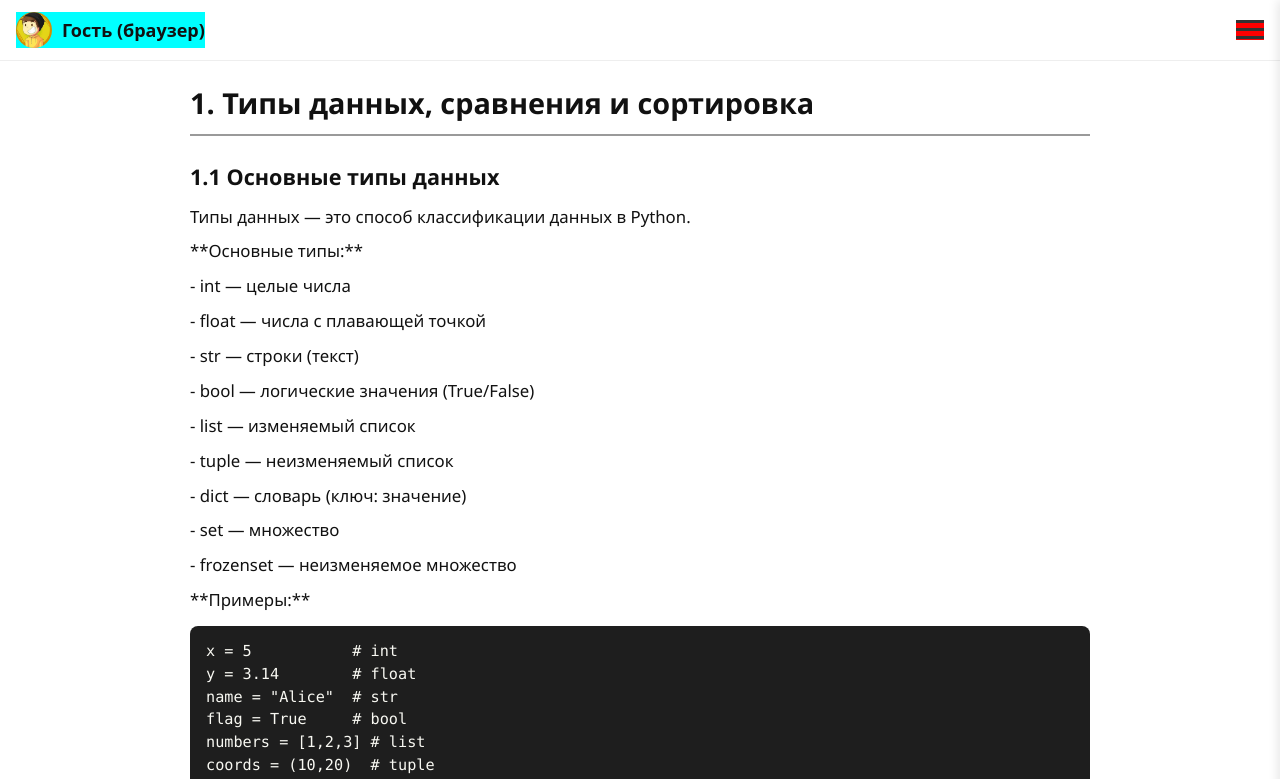
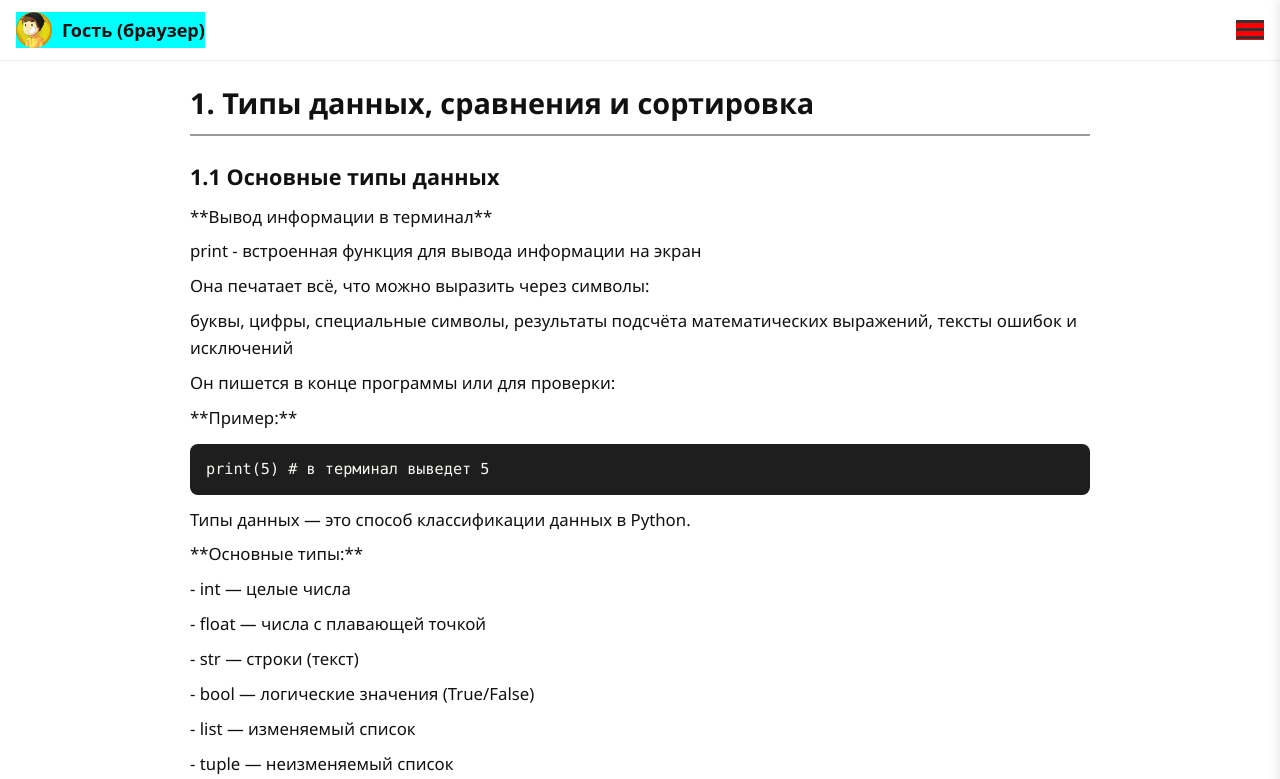
Before and after one commit to Niki1017/telegram-app-py-lern, a React (Vite) app: page /chapter/1 in a window 1280 px wide. Shown: the top 779 px of the page. Built offline with nearby package versions, Linux system fonts and the light colour scheme.

Commit message:
добавлен пример,как использовать print()

```diff
--- a/src/data/chapters.js
+++ b/src/data/chapters.js
@@ -7,6 +7,18 @@ export const chapters = [
         id: "1.1",
         title: "Основные типы данных",
         content: `
+
+**Вывод информации в терминал**
+print - встроенная функция для вывода информации на экран
+Она печатает всё, что можно выразить через символы:
+буквы, цифры, специальные символы, результаты подсчёта математических выражений, тексты ошибок и исключений
+Он пишется в конце программы или для проверки:
+
+**Пример:**
+\`\`\`python
+print(5) # в терминал выведет 5
+\`\`\`
+
 Типы данных — это способ классификации данных в Python.
 
 **Основные типы:**
@@ -19,6 +31,7 @@ export const chapters = [
 - dict — словарь (ключ: значение)
 - set — множество
 - frozenset — неизменяемое множество
+
 
 **Примеры:**
 \`\`\`python
```
